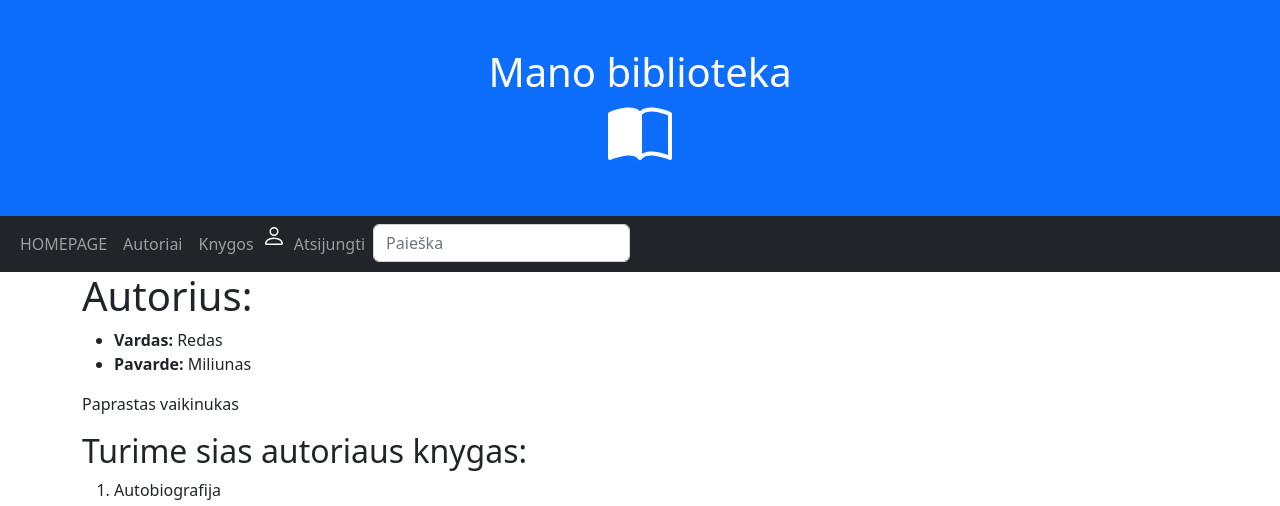
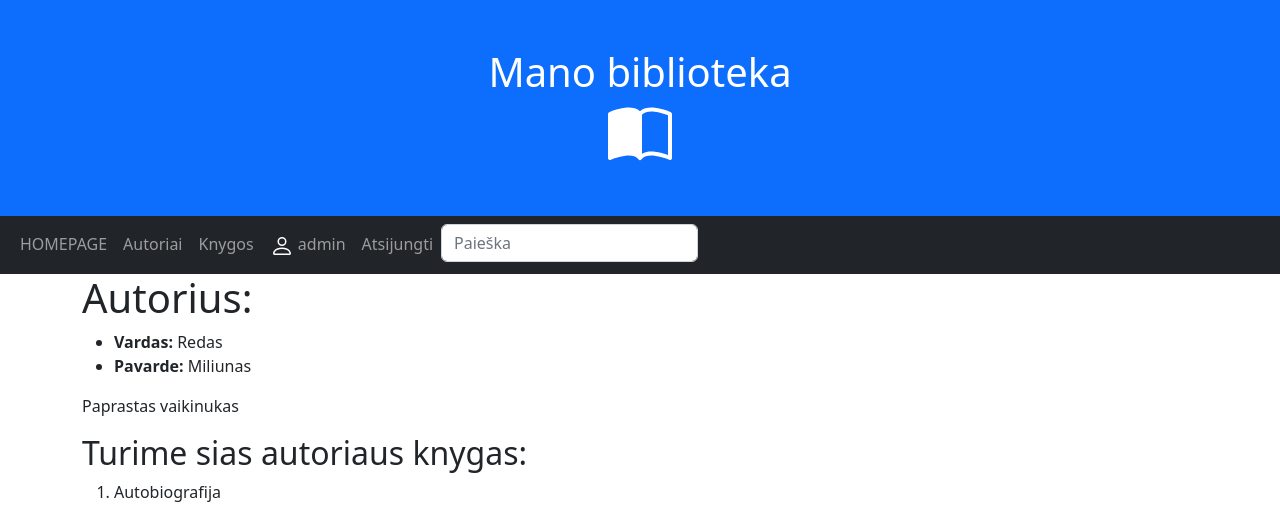
Before and after one commit to RedasMiliunas/library_2023_pavasaris, a Django app: page /authors/1 in a window 1280 px wide. Shown: the top 506 px of the page. Run offline with Django 4.2, Linux system fonts and the light colour scheme; a user stored in the database is signed in; data comes from the database, SQL or seed files in the repository; both versions use the stored data as it was after the commit.

Commit message:
pridetas vartotojo paveiksliukas su iconele

```diff
--- a/mysite/library/templates/base.html
+++ b/mysite/library/templates/base.html
@@ -50,9 +50,11 @@ Cia yra pagrindinis programos HTML sablonas, sukurtas panaudojant Bootstrap 5
         <a class="nav-link" href="{% url 'books'%}">Knygos</a>
       </li>
       {% if user.is_authenticated %}
-      <svg class="bi bi-person" width="1.5em" height="1.5em" viewBox="0 0 16 16" fill="white" xmlns="http://www.w3.org/2000/svg">
+      <li class="nav-item"><a class="nav-link" href="#">
+              <svg class="bi bi-person" width="1.5em" height="1.5em" viewBox="0 0 16 16" fill="white" xmlns="http://www.w3.org/2000/svg">
                 <path fill-rule="evenodd" d="M13 14s1 0 1-1-1-4-6-4-6 3-6 4 1 1 1 1h10zm-9.995-.944v-.002.002zM3.022 13h9.956a.274.274 0 00.014-.002l.008-.002c-.001-.246-.154-.986-.832-1.664C11.516 10.68 10.289 10 8 10c-2.29 0-3.516.68-4.168 1.332-.678.678-.83 1.418-.832 1.664a1.05 1.05 0 00.022.004zm9.974.056v-.002.002zM8 7a2 2 0 100-4 2 2 0 000 4zm3-2a3 3 0 11-6 0 3 3 0 016 0z" clip-rule="evenodd"/>
               </svg>
+      {{ user.get_username }} </a></li>
           <li class="nav-item"><a class="nav-link" href="{% url 'logout'%}">Atsijungti</a></li>
       {% else%}
           <li class="nav-item"><a class="nav-link" href="{% url 'login'%}">Prisijungti</a></li>
```
Also changed, not shown: mysite/db.sqlite3.
